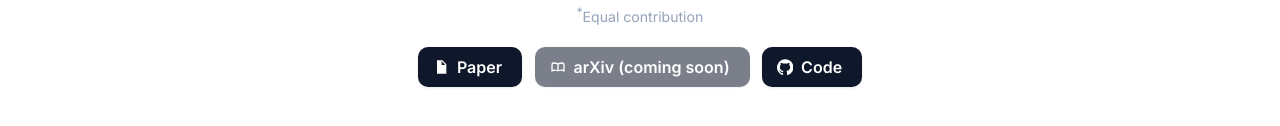
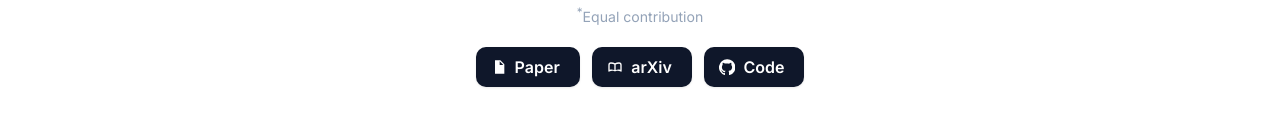
Before and after one commit to CompVis/myriad, a plain HTML site: page index.html in a window 1280 px wide. Shown: the part 230-356 px from the top of the page. Drawn offline with Linux system fonts and the light colour scheme.

Commit message:
Arxiv Release

```diff
--- a/index.html
+++ b/index.html
@@ -104,15 +104,15 @@
 
           <div class="publication-links">
             <span class="link-block">
-              <a class="external-link button is-normal is-rounded is-dark" href="static/envisioning_paper.pdf">
+              <a class="external-link button is-normal is-rounded is-dark" href="https://arxiv.org/pdf/2604.09527">
                 <span class="icon"><svg class="icon-svg" viewBox="0 0 24 24" aria-hidden="true"><path d="M6 2h8l6 6v14H6zm7 1.5V9h5.5zM9 13h2.5a2.5 2.5 0 010 5H10v3H9zm1 1v3h1.5a1.5 1.5 0 000-3zm5 0c1.66 0 3 1.34 3 3v1c0 1.66-1.34 3-3 3h-2v-7zm-1 1v5h1a2 2 0 002-2v-1a2 2 0 00-2-2zm-8 0h2v1H7v1h1v1H7v2H6z"/></svg></span>
                 <span>Paper</span>
               </a>
             </span>
             <span class="link-block">
-              <a class="external-link button is-normal is-rounded is-dark placeholder-link" href="#" onclick="return false;" aria-disabled="true">
+              <a class="external-link button is-normal is-rounded is-dark" href="https://arxiv.org/abs/2604.09527">
                 <span class="icon"><svg class="icon-svg" viewBox="0 0 24 24" aria-hidden="true"><path d="M12 6.5C10.27 5.57 8.3 5 6 5a4 4 0 00-4 4v9a1 1 0 001.45.89C5.05 18.09 6.39 17.75 8 17.75c1.82 0 3.54.43 4 1 .46-.57 2.18-1 4-1 1.61 0 2.95.34 4.55 1.14A1 1 0 0022 18V9a4 4 0 00-4-4c-2.3 0-4.27.57-6 1.5M4 9a2 2 0 012-2c2.04 0 3.79.53 5 1.33v8.2c-1.3-.5-2.67-.78-4-.78-1.03 0-2.03.14-3 .42zm16 7.17c-.97-.28-1.97-.42-3-.42-1.33 0-2.7.28-4 .78v-8.2c1.21-.8 2.96-1.33 5-1.33a2 2 0 012 2z"/></svg></span>
-                <span>arXiv (coming soon)</span>
+                <span>arXiv</span>
               </a>
             </span>
             <span class="link-block">
```
Also changed, not shown: 1 other file.
